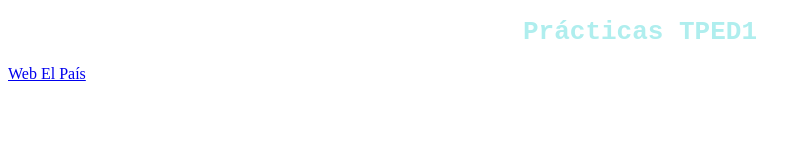
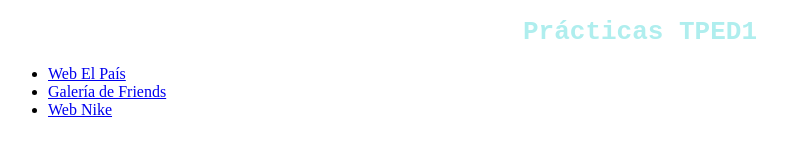
Before and after one commit to LuciaSanchezP/LuciaSanchezP.github.io, a plain HTML site: page index.html in a window 1280 px wide. Shown: the whole page, without its empty margins (0-810 px from the left). Drawn offline with Linux system fonts and the light colour scheme.

Commit message:
nike
cambio de nombre

```diff
--- a/index.html
+++ b/index.html
@@ -15,7 +15,13 @@
 
             <h1>Prácticas TPED1</h1>
 
-            <a href="ejercicioelpais/pagina_hackers_elpais.html">Web El País</a>
+            <ul>
+
+            <li><a href="ejercicioelpais/pagina_hackers_elpais.html">Web El País</a></li>
+            <li><a href="friendsgaleria/index_final.html">Galería de Friends</a></li>
+            <li><a href="ejercicionike/indexconbarra.html">Web Nike</a></li>
+
+            </ul>
 
         </div>
 
```
Also changed, not shown: ejercicionike/indexconbarra.html (+6 -1 lines), ejercicionike/indexsinbarra.html (+1 -6 lines).
